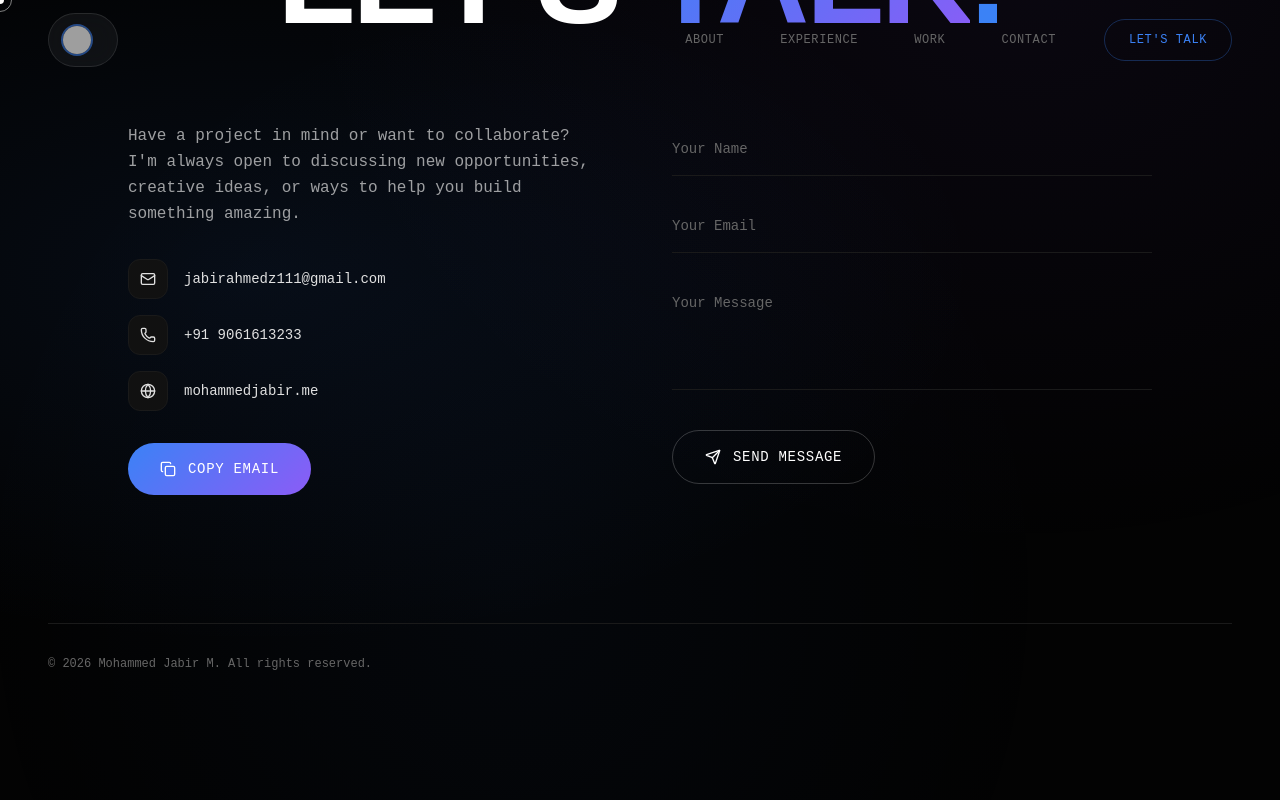
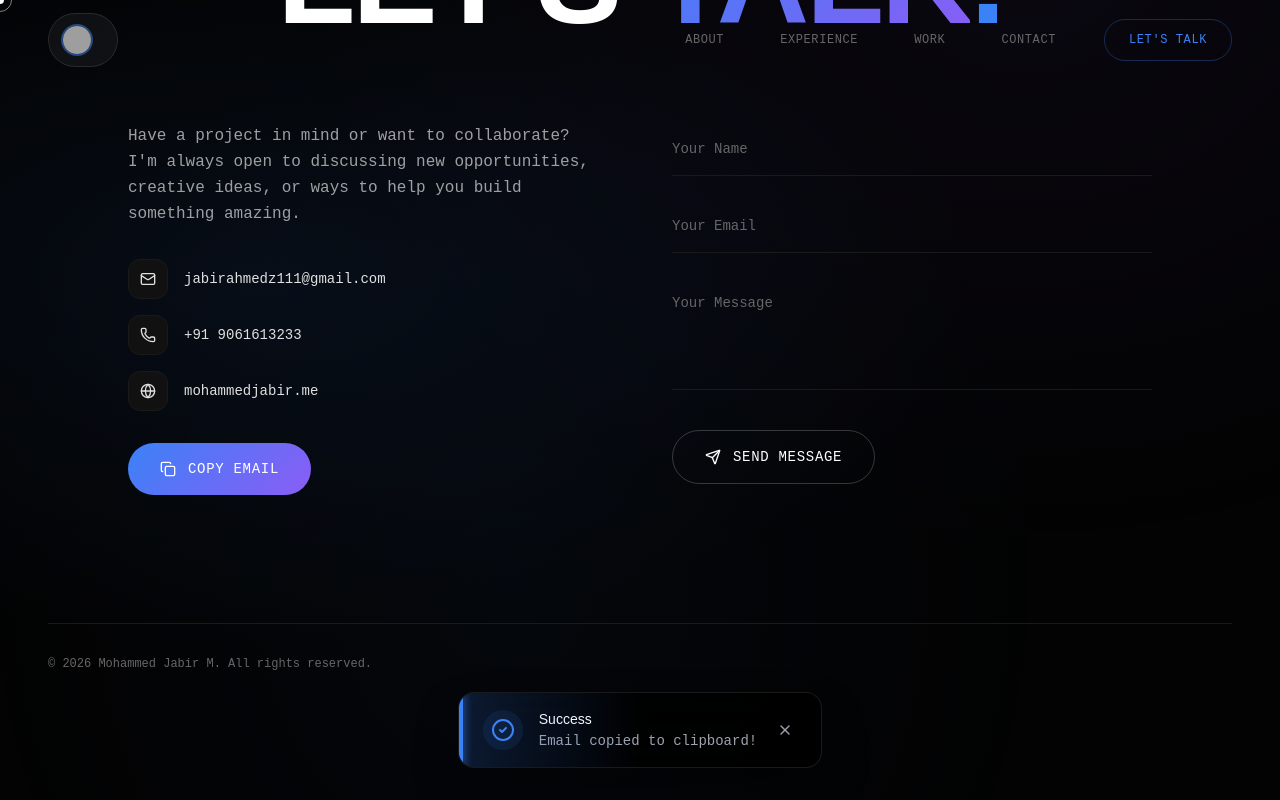
Before and after one commit to MohammedJabir18/Personal-Portfolio, a Next.js app: page / in a window 1280 px wide. Both pictures are taken after a click on the button "COPY EMAIL". Shown: the part 6987-7787 px from the top of the page. Built offline with nearby package versions, Linux system fonts and the light colour scheme; grey boxes are pictures that could not be loaded.

Commit message:
Add premium notification system

```diff
--- a/src/components/sections/contact.tsx
+++ b/src/components/sections/contact.tsx
@@ -3,6 +3,7 @@
 import { useState, useRef, useCallback, useEffect } from "react";
 import { motion } from "framer-motion";
 import { Mail, Phone, Globe, Copy, Check, Send } from "lucide-react";
+import Notification from "@/components/ui/notification";
 
 // Simple confetti explosion
 function createConfetti(container: HTMLDivElement) {
@@ -47,12 +48,18 @@ export default function Contact() {
     const [copied, setCopied] = useState(false);
     const [formData, setFormData] = useState({ name: "", email: "", message: "" });
     const [isSending, setIsSending] = useState(false);
+    const [notification, setNotification] = useState<{ show: boolean; type: "success" | "error"; message: string }>({
+        show: false,
+        type: "success",
+        message: "",
+    });
     const buttonRef = useRef<HTMLDivElement>(null);
 
     const handleCopyEmail = useCallback(() => {
         navigator.clipboard.writeText("jabirahmedz111@gmail.com");
         setCopied(true);
         if (buttonRef.current) createConfetti(buttonRef.current);
+        setNotification({ show: true, type: "success", message: "Email copied to clipboard!" }); // Optional nice touch
         setTimeout(() => setCopied(false), 2000);
     }, []);
 
@@ -66,15 +73,16 @@ export default function Contact() {
                 body: JSON.stringify(formData),
             });
             const data = await response.json();
+
             if (data.success) {
-                alert("Message sent successfully!");
+                setNotification({ show: true, type: "success", message: "Message sent successfully!" });
                 setFormData({ name: "", email: "", message: "" });
             } else {
-                alert("Failed to send message: " + data.message);
+                setNotification({ show: true, type: "error", message: data.message || "Failed to send message." });
             }
         } catch (error) {
             console.error(error);
-            alert("An error occurred. Please try again.");
+            setNotification({ show: true, type: "error", message: "An error occurred. Please try again." });
         } finally {
             setIsSending(false);
         }
@@ -240,6 +248,13 @@ export default function Contact() {
                     </p>
 
                 </motion.div>
+
+                <Notification
+                    type={notification.type}
+                    message={notification.message}
+                    isVisible={notification.show}
+                    onClose={() => setNotification(prev => ({ ...prev, show: false }))}
+                />
             </div>
         </section>
     );
--- /dev/null
+++ b/src/components/ui/notification.tsx
@@ -0,0 +1,111 @@
+"use client";
+
+import { motion, AnimatePresence } from "framer-motion";
+import { CheckCircle2, XCircle, X } from "lucide-react";
+import { useEffect } from "react";
+
+export type NotificationType = "success" | "error";
+
+interface NotificationProps {
+    type: NotificationType;
+    message: string;
+    isVisible: boolean;
+    onClose: () => void;
+}
+
+const variants = {
+    hidden: { y: 100, opacity: 0, scale: 0.9 },
+    visible: {
+        y: 0,
+        opacity: 1,
+        scale: 1,
+        transition: { type: "spring", stiffness: 400, damping: 25 }
+    },
+    exit: {
+        y: 100,
+        opacity: 0,
+        scale: 0.9,
+        transition: { duration: 0.2 }
+    }
+};
+
+export default function Notification({ type, message, isVisible, onClose }: NotificationProps) {
+    useEffect(() => {
+        if (isVisible) {
+            const timer = setTimeout(onClose, 5000);
+            return () => clearTimeout(timer);
+        }
+    }, [isVisible, onClose]);
+
+    return (
+        <AnimatePresence>
+            {isVisible && (
+                <div className="fixed bottom-8 left-0 right-0 flex justify-center z-50 pointer-events-none px-4">
+                    <motion.div
+                        variants={variants}
+                        initial="hidden"
+                        animate="visible"
+                        exit="exit"
+                        className={`
+                            pointer-events-auto
+                            relative overflow-hidden
+                            flex items-center gap-4
+                            px-6 py-4 rounded-2xl
+                            bg-black/80 backdrop-blur-xl
+                            border border-white/10
+                            shadow-2xl shadow-black/50
+                            min-w-[320px] max-w-md
+                        `}
+                    >
+                        {/* Neon Glow Background */}
+                        <div className={`
+                            absolute inset-0 opacity-20 pointer-events-none
+                            ${type === 'success'
+                                ? 'bg-gradient-to-r from-neon-blue via-transparent to-transparent'
+                                : 'bg-gradient-to-r from-red-500 via-transparent to-transparent'}
+                        `} />
+
+                        {/* Status Line */}
+                        <div className={`
+                            absolute left-0 top-0 bottom-0 w-1
+                            ${type === 'success' ? 'bg-neon-blue shadow-[0_0_10px_#3b82f6]' : 'bg-red-500 shadow-[0_0_10px_#ef4444]'}
+                        `} />
+
+                        {/* Icon */}
+                        <div className={`
+                            shrink-0 p-2 rounded-full
+                            ${type === 'success' ? 'bg-neon-blue/10 text-neon-blue' : 'bg-red-500/10 text-red-500'}
+                        `}>
+                            {type === 'success' ? (
+                                <CheckCircle2 className="w-6 h-6" />
+                            ) : (
+                                <XCircle className="w-6 h-6" />
+                            )}
+                        </div>
+
+                        {/* Content */}
+                        <div className="flex-1 min-w-0">
+                            <h4 className={`
+                                font-clash font-medium text-sm mb-0.5
+                                ${type === 'success' ? 'text-white' : 'text-red-50'}
+                            `}>
+                                {type === 'success' ? 'Success' : 'Error'}
+                            </h4>
+                            <p className="text-sm font-geist text-gray-400 truncate">
+                                {message}
+                            </p>
+                        </div>
+
+                        {/* Close Button */}
+                        <button
+                            onClick={onClose}
+                            className="shrink-0 p-1 hover:bg-white/10 rounded-full transition-colors text-gray-400 hover:text-white"
+                        >
+                            <X className="w-4 h-4" />
+                        </button>
+                    </motion.div>
+                </div>
+            )}
+        </AnimatePresence>
+    );
+}
```
